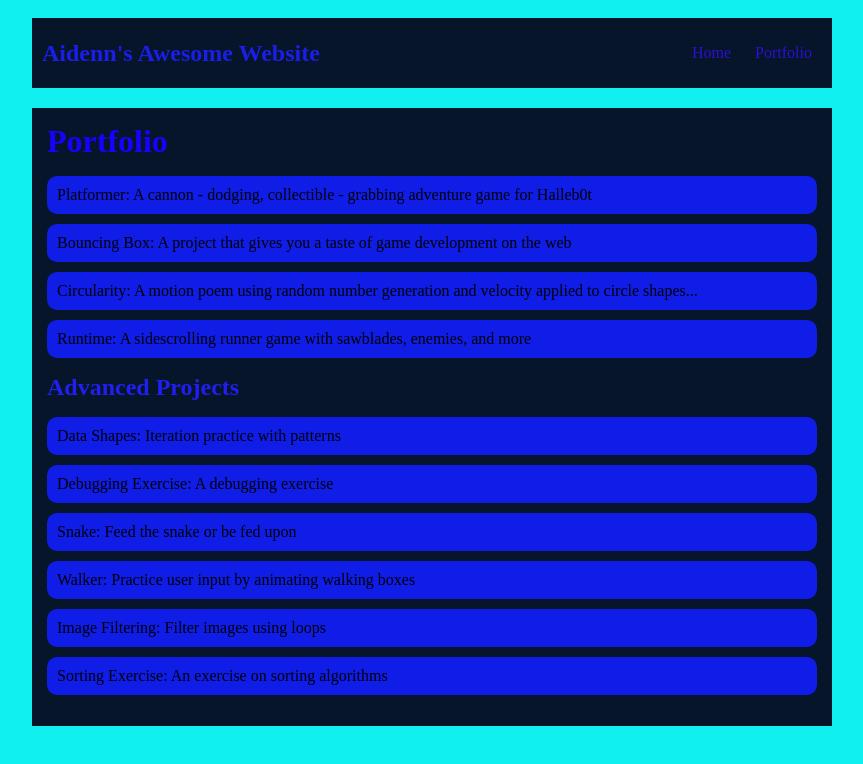
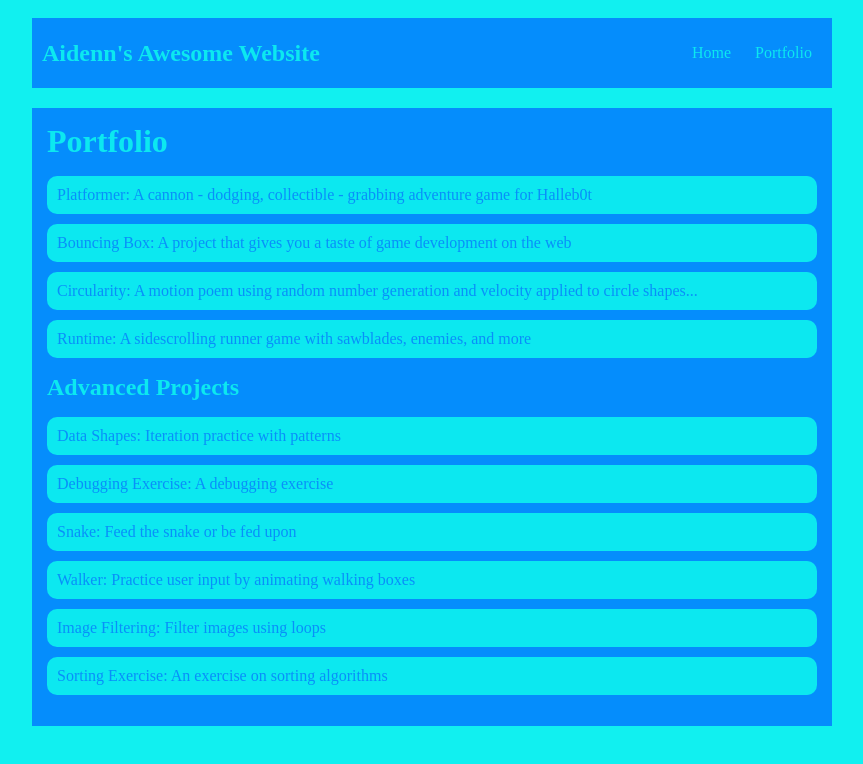
Before and after one commit to agore1234/agore1234.github.io, a plain HTML site: page portfolio.html in a window 1280 px wide. Shown: the whole page, without its empty margins (208-1071 px from the left). Drawn offline with Linux system fonts and the light colour scheme.

```diff
--- a/style.css
+++ b/style.css
@@ -1,6 +1,6 @@
 body {
     background: rgba(6, 240, 240, 0.952);
-    color: rgb(33, 30, 240);
+    color: #0ce8f0;
     padding: 10px;
     font-family: 'Times New Roman', Times, serif;
 }
@@ -11,7 +11,7 @@
 
 /* navigation menu */
 nav {
-    background: rgb(6, 21, 41);
+    background: rgb(5, 141, 252);
    margin: 0 auto;
     display: flex;
     padding: 10px;
@@ -21,7 +21,7 @@
 h1 {
     display: flex;
     align-items: center;
-    color: rgb(26, 30, 233);
+    color: #0ce8f0;
     flex: 1;
     margin: 0;
 }
@@ -34,12 +34,12 @@
 }
 a {
     text-decoration: none;
-    color: #2d0fd6;
+    color: #0ce8f0;
 }
 
 /* main container area beneath menu */
 main {
-    background: rgb(6, 21, 41);
+    background: rgb(5, 141, 252);
     display: flex;
 }
 .sidebar {
@@ -56,7 +56,7 @@
 
 /* portfolio styles */
 #interests {
-    border: 4px rgb(28, 57, 223) ridge;
+    border: 4px #0ce8f0 ridge;
     padding: 8px;
 }
 h2, h3 {
@@ -64,7 +64,7 @@
 }
  /* portfolio styles */
  .content h1 {
-    color: rgb(25, 0, 255);
+    color: #0ce8f0;
 }
 
 #portfolio {
@@ -73,7 +73,7 @@
 }
 
 #portfolio li {
-    background: #0f1de7;
+    background: #0ce8f0;
     padding: 10px;
     border-radius: 10px;
     margin-bottom: 10px;
@@ -85,5 +85,5 @@
 
 #portfolio a {
     text-decoration: none;
-    color: #000000fa;
+    color: #088dfafa;
 }
```
